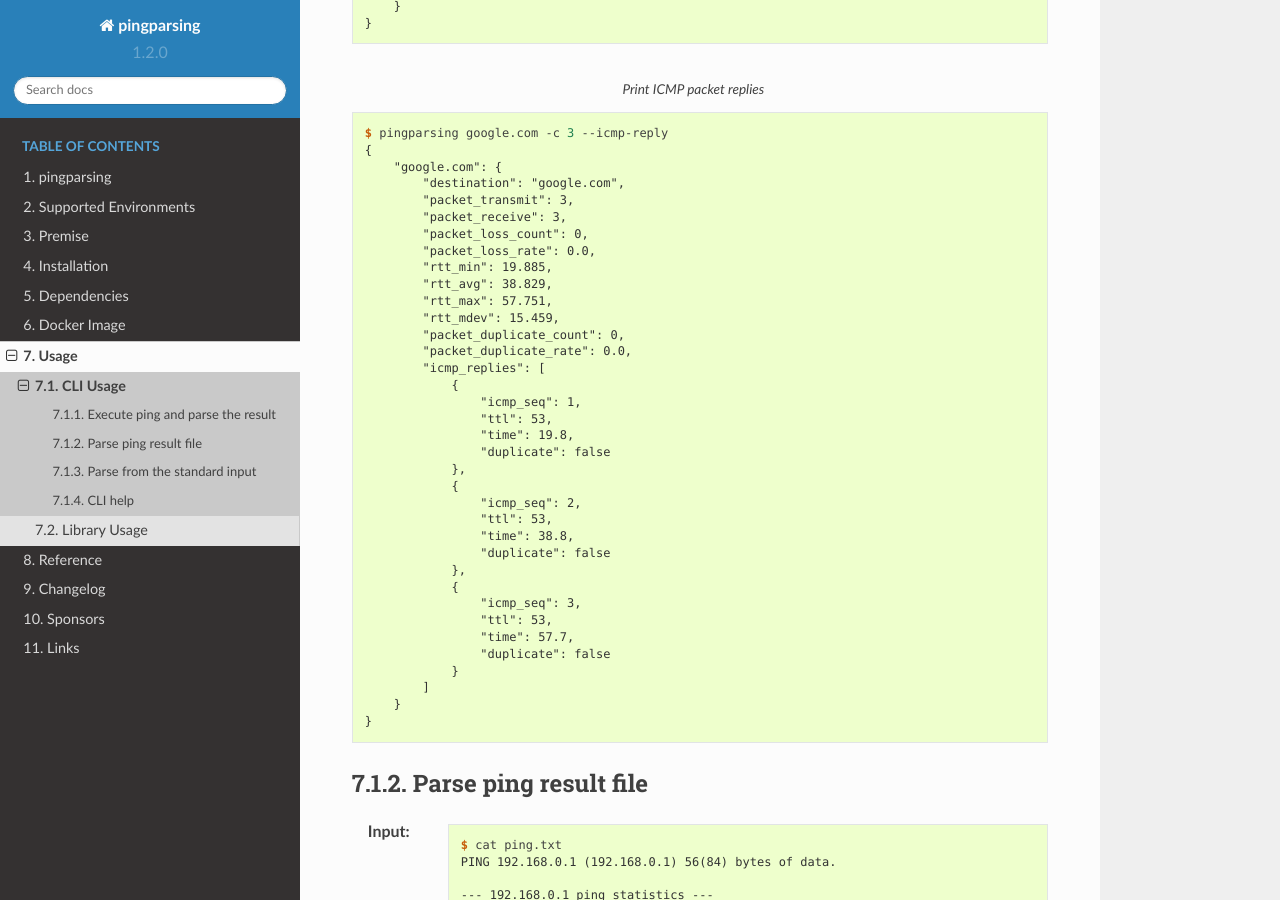
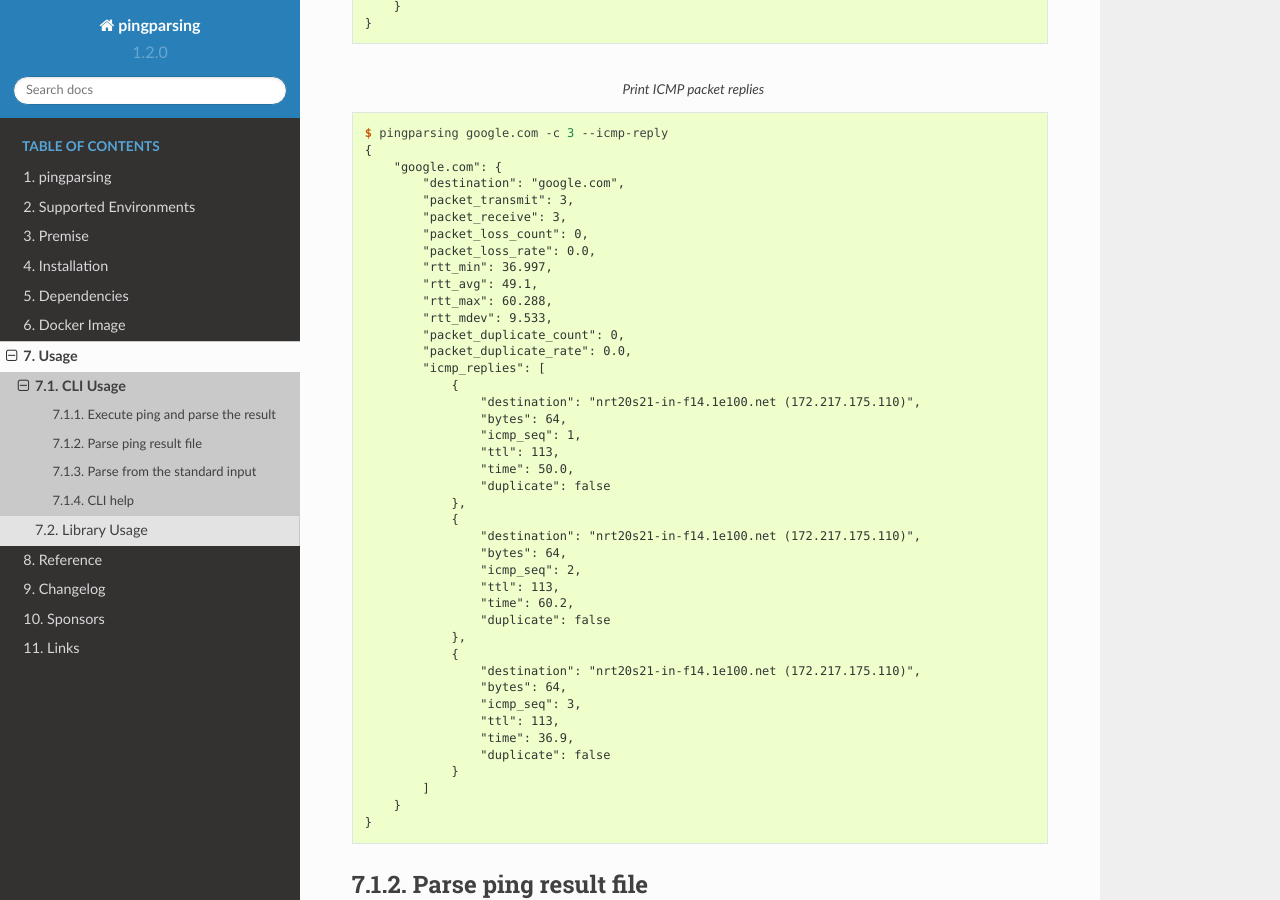
Before and after one commit to thombashi/pingparsing, a Sphinx documentation site: the page built from docs/pages/usage/cli.rst, in a window 1280 px wide and 900 px high, scrolled down 1395 px. Built offline with Sphinx 7.4.7 and the Read the Docs theme 2.0.0, drawn with Linux system fonts in a browser that asks for light colours.

Commit message:
Update docs

```diff
--- a/docs/pages/introduction/supported_environment.txt
+++ b/docs/pages/introduction/supported_environment.txt
@@ -14,6 +14,8 @@ Tested Environments
 +--------------+-----------------------------------+
 | Ubuntu 18.04 | ``iputils-ping 20161105-1ubuntu2``|
 +--------------+-----------------------------------+
+| Ubuntu 20.04 | ``iputils-ping 20190709-3``       |
++--------------+-----------------------------------+
 | Debian 8.6   | ``iputils-ping 20121221-5+b2``    |
 +--------------+-----------------------------------+
 | Fedora 25    | ``iputils-20161105-1.fc25.x86_64``|
--- a/docs/pages/usage/cli_usage.txt
+++ b/docs/pages/usage/cli_usage.txt
@@ -78,29 +78,35 @@ The parsed result outputted with JSON format.
             "packet_receive": 3,
             "packet_loss_count": 0,
             "packet_loss_rate": 0.0,
-            "rtt_min": 19.885,
-            "rtt_avg": 38.829,
-            "rtt_max": 57.751,
-            "rtt_mdev": 15.459,
+            "rtt_min": 36.997,
+            "rtt_avg": 49.1,
+            "rtt_max": 60.288,
+            "rtt_mdev": 9.533,
             "packet_duplicate_count": 0,
             "packet_duplicate_rate": 0.0,
             "icmp_replies": [
                 {
+                    "destination": "nrt20s21-in-f14.1e100.net (172.217.175.110)",
+                    "bytes": 64,
                     "icmp_seq": 1,
-                    "ttl": 53,
-                    "time": 19.8,
+                    "ttl": 113,
+                    "time": 50.0,
                     "duplicate": false
                 },
                 {
+                    "destination": "nrt20s21-in-f14.1e100.net (172.217.175.110)",
+                    "bytes": 64,
                     "icmp_seq": 2,
-                    "ttl": 53,
-                    "time": 38.8,
+                    "ttl": 113,
+                    "time": 60.2,
                     "duplicate": false
                 },
                 {
+                    "destination": "nrt20s21-in-f14.1e100.net (172.217.175.110)",
+                    "bytes": 64,
                     "icmp_seq": 3,
-                    "ttl": 53,
-                    "time": 57.7,
+                    "ttl": 113,
+                    "time": 36.9,
                     "duplicate": false
                 }
             ]
```
Also changed, not shown: docs/pages/usage/library.rst (+7 -7 lines).
